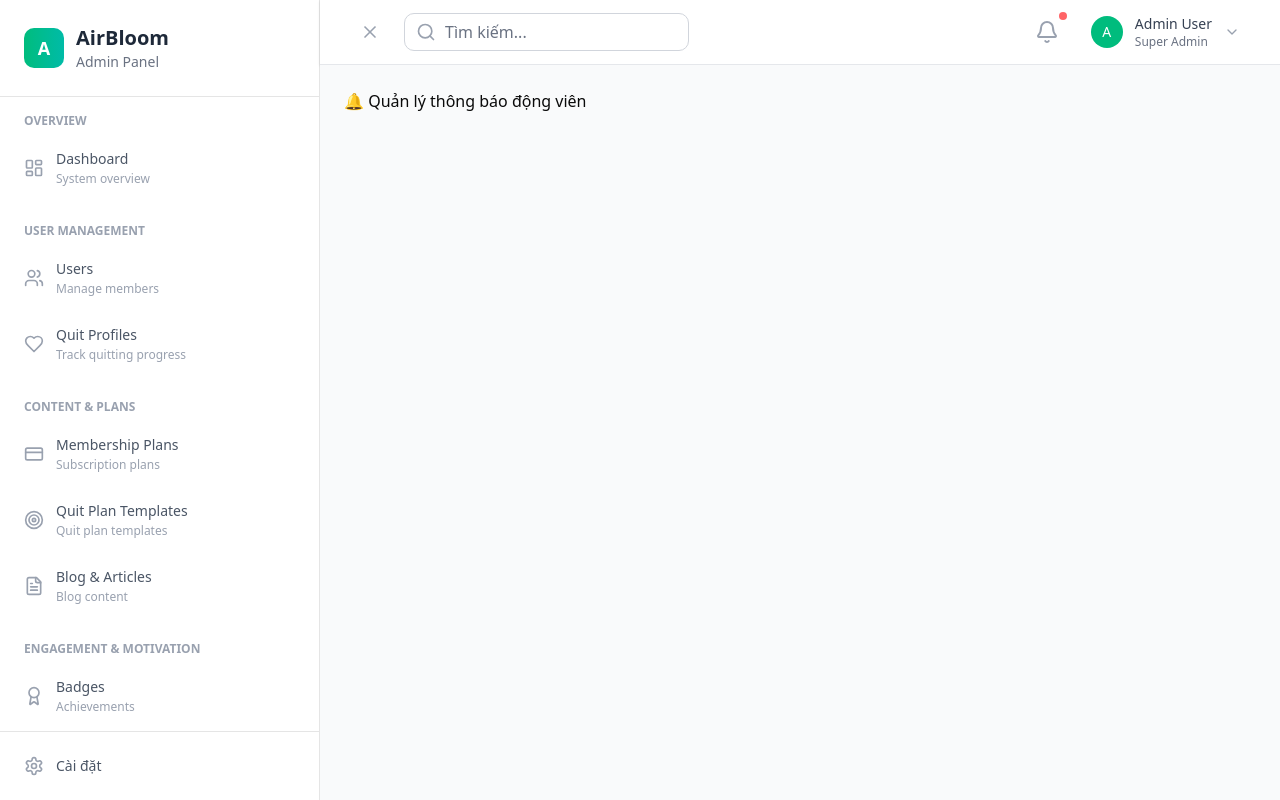
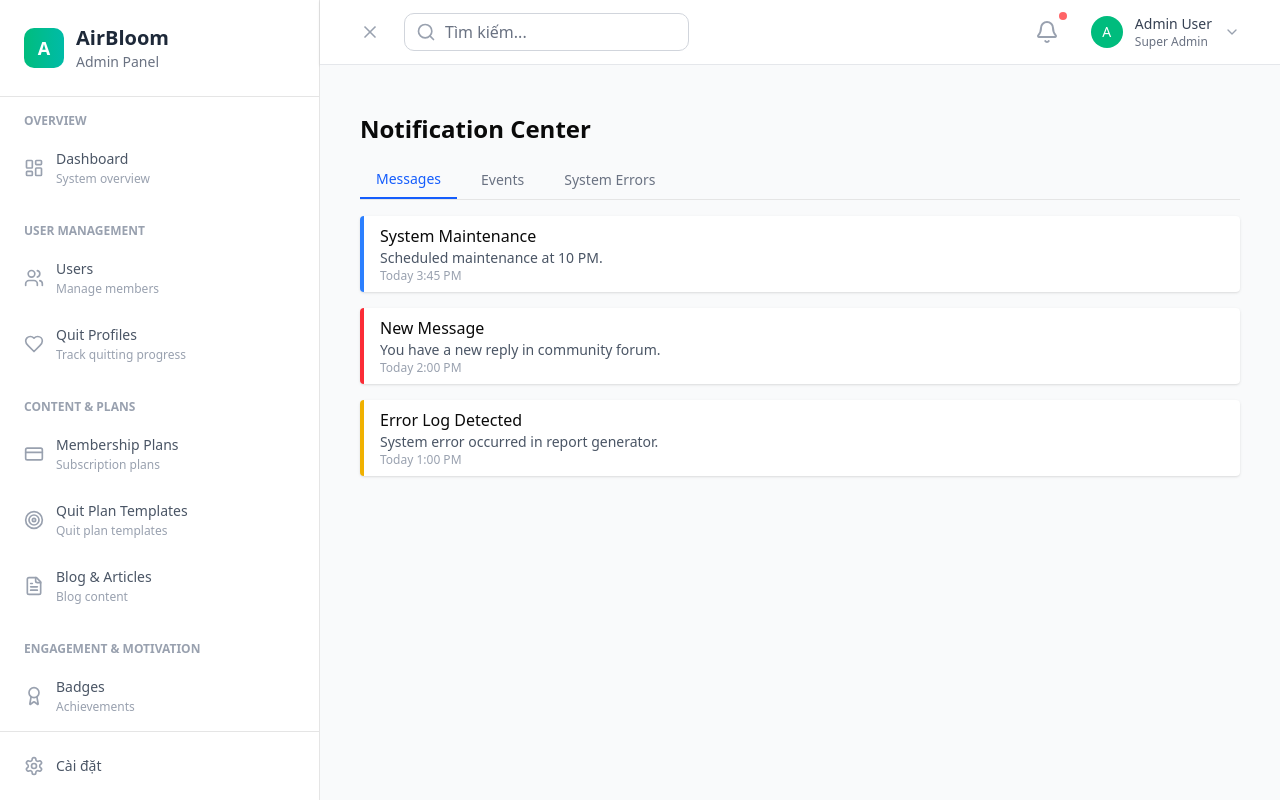
Before and after one commit to swp391-group7/smoking-cessation-support-platform-frontend, a React (Vite) app: page /admin/notifications in a window 1280 px wide. Built offline with nearby package versions, Linux system fonts and the light colour scheme; no server answers.

Commit message:
layout notificatttion

```diff
--- /dev/null
+++ b/src/components/admin/NotificationItem.tsx
@@ -0,0 +1,28 @@
+import React from "react";
+
+interface Props {
+  notification: {
+    id: number;
+    title: string;
+    content: string;
+    time: string;
+    type: "info" | "new" | "error";
+  };
+}
+
+export default function NotificationItem({ notification }: Props) {
+  const color =
+    notification.type === "new"
+      ? "border-red-500"
+      : notification.type === "error"
+      ? "border-yellow-500"
+      : "border-blue-500";
+
+  return (
+    <div className={`border-l-4 pl-4 py-2 ${color} bg-white rounded shadow`}>
+      <p className="font-medium">{notification.title}</p>
+      <p className="text-sm text-gray-600">{notification.content}</p>
+      <p className="text-xs text-gray-400">{notification.time}</p>
+    </div>
+  );
+}
--- /dev/null
+++ b/src/components/admin/NotificationList.tsx
@@ -0,0 +1,67 @@
+import React, { useEffect, useState } from "react";
+import NotificationItem from "./NotificationItem";
+
+interface Notification {
+  id: number;
+  title: string;
+  content: string;
+  time: string;
+  type: "info" | "new" | "error";
+}
+
+interface Props {
+  category: string;
+}
+
+export default function NotificationList({ category }: Props) {
+  const [notifications, setNotifications] = useState<Notification[]>([]);
+  const [loading, setLoading] = useState(true);
+
+  useEffect(() => {
+    setLoading(true);
+    // Fake API
+    setTimeout(() => {
+      const mock: Notification[] = [
+        {
+          id: 1,
+          title: "System Maintenance",
+          content: "Scheduled maintenance at 10 PM.",
+          time: "Today 3:45 PM",
+          type: "info",
+        },
+        {
+          id: 2,
+          title: "New Message",
+          content: "You have a new reply in community forum.",
+          time: "Today 2:00 PM",
+          type: "new",
+        },
+        {
+          id: 3,
+          title: "Error Log Detected",
+          content: "System error occurred in report generator.",
+          time: "Today 1:00 PM",
+          type: "error",
+        },
+      ];
+      setNotifications(
+        mock.filter(
+          (n) => category === "Messages" || n.type === category.toLowerCase()
+        )
+      );
+      setLoading(false);
+    }, 500);
+  }, [category]);
+
+  return (
+    <div className="space-y-4">
+      {loading ? (
+        <p className="text-sm text-gray-400">Loading...</p>
+      ) : notifications.length === 0 ? (
+        <p className="text-sm text-gray-400">No notifications.</p>
+      ) : (
+        notifications.map((n) => <NotificationItem key={n.id} notification={n} />)
+      )}
+    </div>
+  );
+}
--- /dev/null
+++ b/src/components/admin/NotificationTabs.tsx
@@ -0,0 +1,32 @@
+import React from "react";
+import NotificationList from "./NotificationList";
+
+interface Props {
+  activeTab: string;
+  setActiveTab: (tab: string) => void;
+}
+
+const tabs = ["Messages", "Events", "System Errors"];
+
+export default function NotificationTabs({ activeTab, setActiveTab }: Props) {
+  return (
+    <div>
+      <div className="flex gap-2 border-b mb-4">
+        {tabs.map((tab) => (
+          <button
+            key={tab}
+            className={`px-4 py-2 text-sm font-medium ${
+              activeTab === tab
+                ? "border-b-2 border-blue-600 text-blue-600"
+                : "text-gray-500 hover:text-black"
+            }`}
+            onClick={() => setActiveTab(tab)}
+          >
+            {tab}
+          </button>
+        ))}
+      </div>
+      <NotificationList category={activeTab} />
+    </div>
+  );
+}
--- a/src/pages/admin/Notifications.tsx
+++ b/src/pages/admin/Notifications.tsx
@@ -1,2 +1,13 @@
-const Notifications = () => <div>🔔 Quản lý thông báo động viên</div>;
-export default Notifications;
+import React, { useState } from "react";
+import NotificationTabs from "@/components/admin/NotificationTabs";
+
+export default function Notifications() {
+  const [activeTab, setActiveTab] = useState("Messages");
+
+  return (
+    <div className="px-4 py-6">
+      <h1 className="text-2xl font-bold mb-4">Notification Center</h1>
+      <NotificationTabs activeTab={activeTab} setActiveTab={setActiveTab} />
+    </div>
+  );
+}
```
